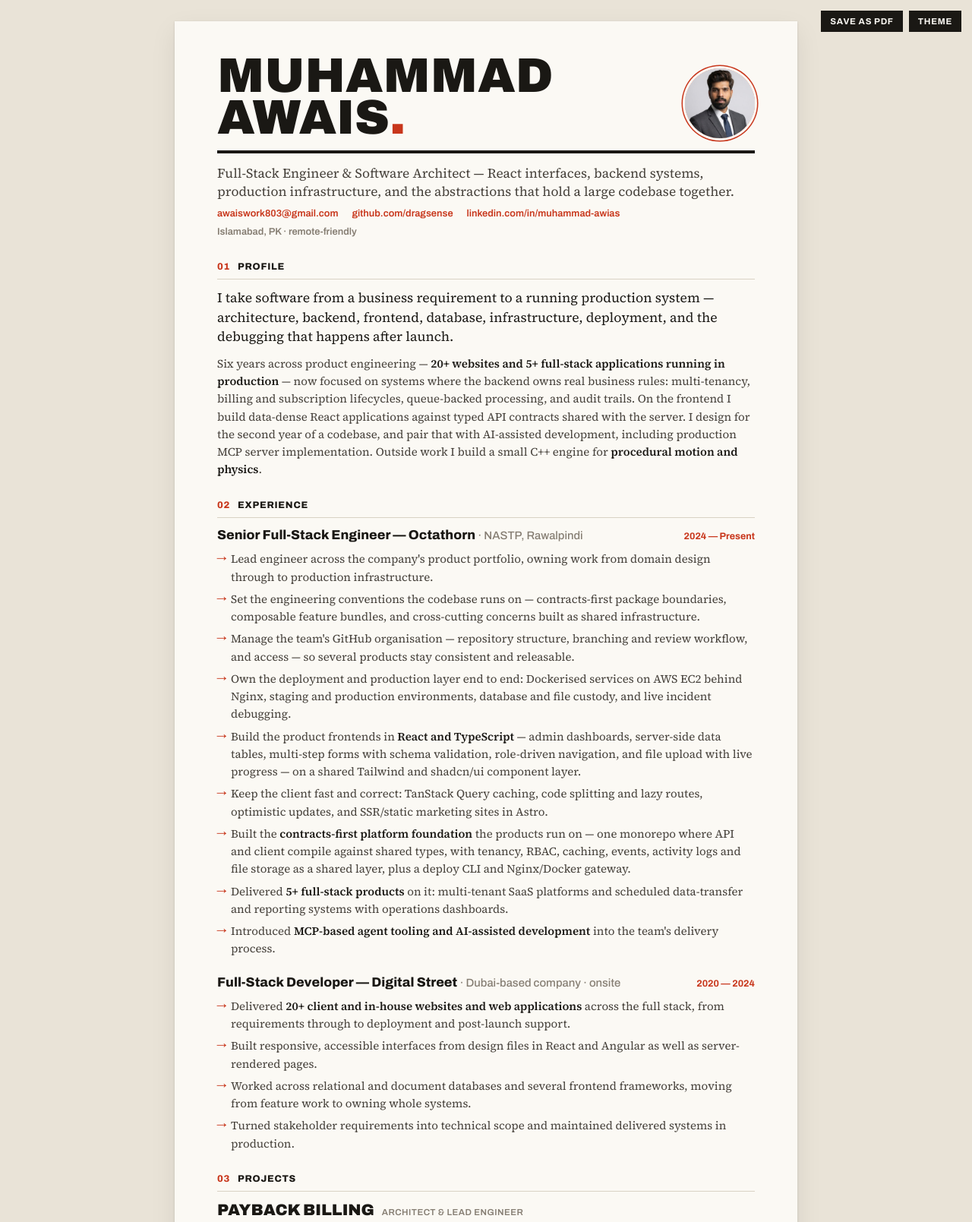
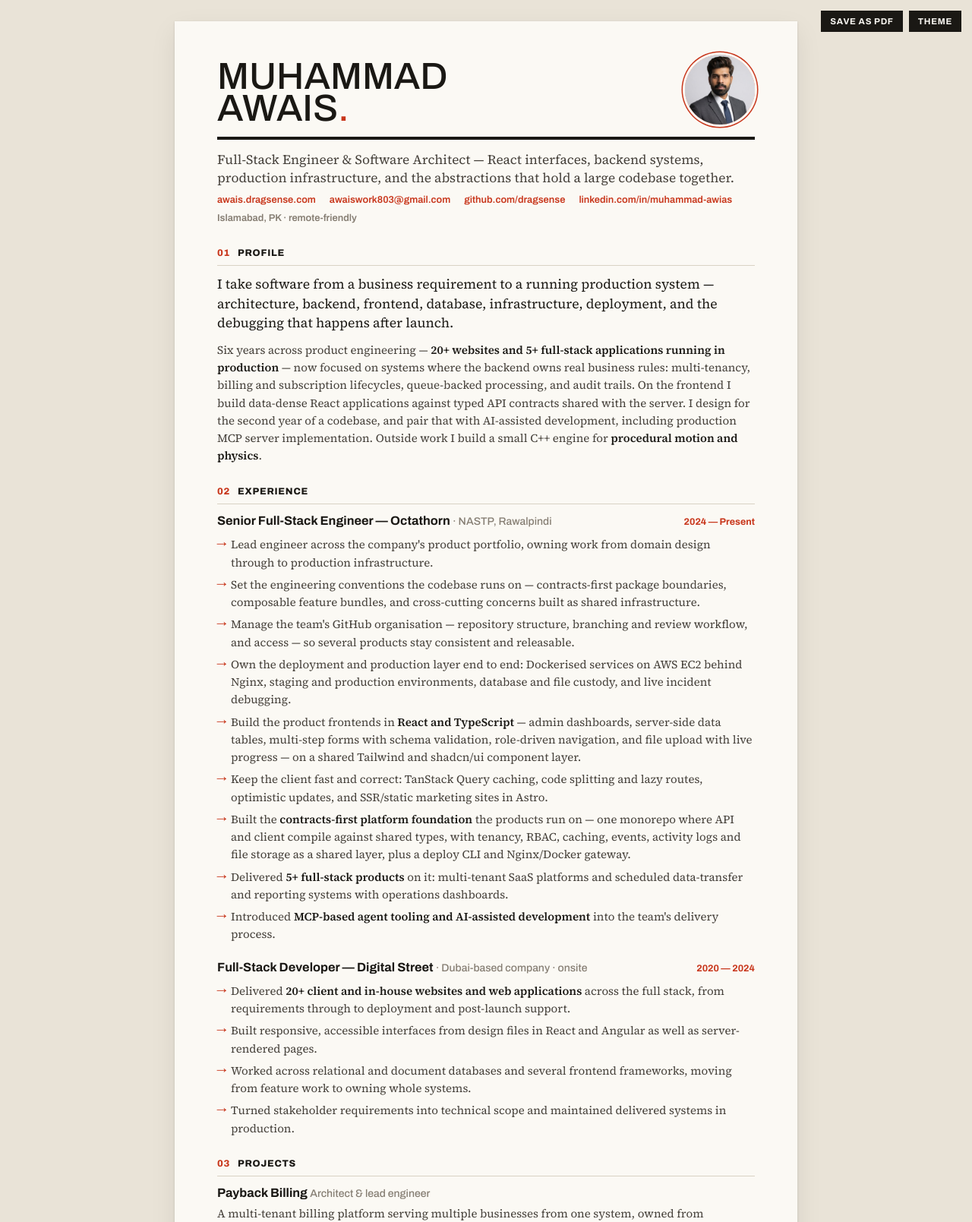
Before and after one commit to dragsense/portfolio, a plain HTML site: page public/cv.html in a window 1280 px wide. Shown: the top 1609 px of the page at 76% size. Drawn offline with Linux system fonts and the light colour scheme.

Commit message:
Tidy CV typography and add portfolio link
- Lighter name, one consistent heading style across sections
- Page margins built into the sheet so PDFs keep them
- Link to awais.dragsense.com in the contact line

Co-Authored-By: Claude Opus 5.5 <noreply@anthropic.com>

```diff
--- a/public/cv.html
+++ b/public/cv.html
@@ -88,10 +88,10 @@
 
   h1 {
     font-family: var(--f-display);
-    font-stretch: 62%;
-    font-weight: 900;
+    font-stretch: 75%;
+    font-weight: 500;
     text-transform: uppercase;
-    font-size: clamp(2.6rem, 9vw, 4rem);
+    font-size: clamp(2.2rem, 7vw, 3.1rem);
     line-height: 0.86;
     margin: 0;
   }
@@ -165,13 +165,13 @@
 
   h3 {
     font-family: var(--f-display);
-    font-weight: 800;
+    font-size: 1.02rem;
+    font-weight: 700;
     margin: 0;
     line-height: 1.25;
     break-after: avoid;
   }
 
-  .job h3 { font-size: 1.08rem; }
   h3 small { font-weight: 500; font-size: 0.86em; color: var(--muted); }
 
   .date {
@@ -198,23 +198,10 @@
 
   .item { break-inside: avoid; }
   .item + .item { margin-top: 14px; }
-  .item h3 { font-size: 0.98rem; margin-bottom: 3px; }
+  .item h3 { margin-bottom: 3px; }
 
-  .project h3 {
-    font-stretch: 75%;
-    font-size: 1.3rem;
-    font-weight: 900;
-    text-transform: uppercase;
-    margin-bottom: 4px;
-  }
-
-  .project h3 small {
-    font-stretch: 100%;
-    font-size: 0.56em;
-    font-weight: 600;
-    letter-spacing: 0.04em;
-    margin-left: 6px;
-  }
+  .project h3 { margin-bottom: 4px; }
+  .project h3 small, h3 small { font-weight: 500; font-size: 0.86em; color: var(--muted); }
 
   .project + .project { margin-top: 18px; }
   .project ul { margin-top: 6px; }
@@ -278,7 +265,8 @@
 
   /* ============ print → PDF ============ */
 
-  @page { size: A4; margin: 12mm 13mm; }
+  /* margins live on the sheet (repeated on every page) so they survive "Margins: None" in the print dialog */
+  @page { size: A4; margin: 0; }
 
   @media print {
     /* light palette always wins, whatever the screen theme is */
@@ -290,17 +278,15 @@
     html, body { background: #fff !important; }
     body { font-size: 9.8pt; line-height: 1.42; -webkit-print-color-adjust: exact; print-color-adjust: exact; }
     .toolbar { display: none; }
-    .sheet { margin: 0; max-width: none; width: auto; padding: 0; box-shadow: none; }
-    h1 { font-size: 34pt; }
-    .photo { width: 68px; height: 68px; }
+    .sheet { margin: 0; max-width: none; width: auto; padding: 13mm 15mm; box-shadow: none; -webkit-box-decoration-break: clone; box-decoration-break: clone; }
+    h1 { font-size: 26pt; }
+    .photo { width: 58px; height: 58px; }
     .head-sub { font-size: 10.6pt; }
     .contact { font-size: 8.2pt; }
     section { margin-top: 16px; }
     .label { font-size: 7.6pt; margin-bottom: 8px; }
     .lede { font-size: 10.8pt; }
-    .job h3 { font-size: 10.6pt; }
-    .item h3 { font-size: 9.8pt; }
-    .project h3 { font-size: 12.5pt; }
+    h3 { font-size: 10.4pt; }
     .tech, .date { font-size: 7.8pt; }
     .skill dt { font-size: 8.4pt; }
     .skill dd { font-size: 8.8pt; }
@@ -327,6 +313,7 @@
     </div>
     <p class="head-sub">Full-Stack Engineer &amp; Software Architect — React interfaces, backend systems, production infrastructure, and the abstractions that hold a large codebase together.</p>
     <div class="contact">
+      <a href="https://awais.dragsense.com/" target="_blank" rel="noopener noreferrer">awais.dragsense.com</a>
       <a href="mailto:awaiswork803@gmail.com">awaiswork803@gmail.com</a>
       <a href="https://github.com/dragsense" target="_blank" rel="noopener noreferrer">github.com/dragsense</a>
       <a href="https://www.linkedin.com/in/muhammad-awias-b58559438" target="_blank" rel="noopener noreferrer">linkedin.com/in/muhammad-awias</a>
```
